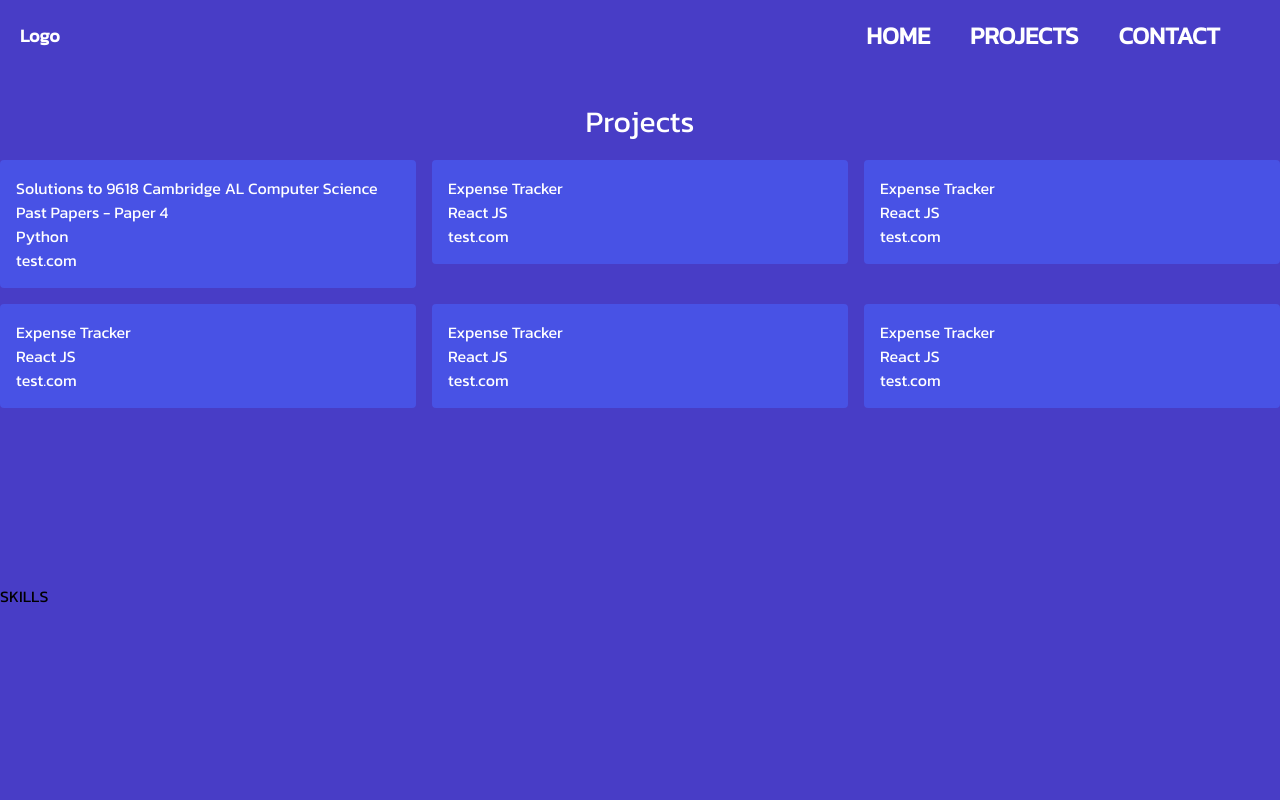
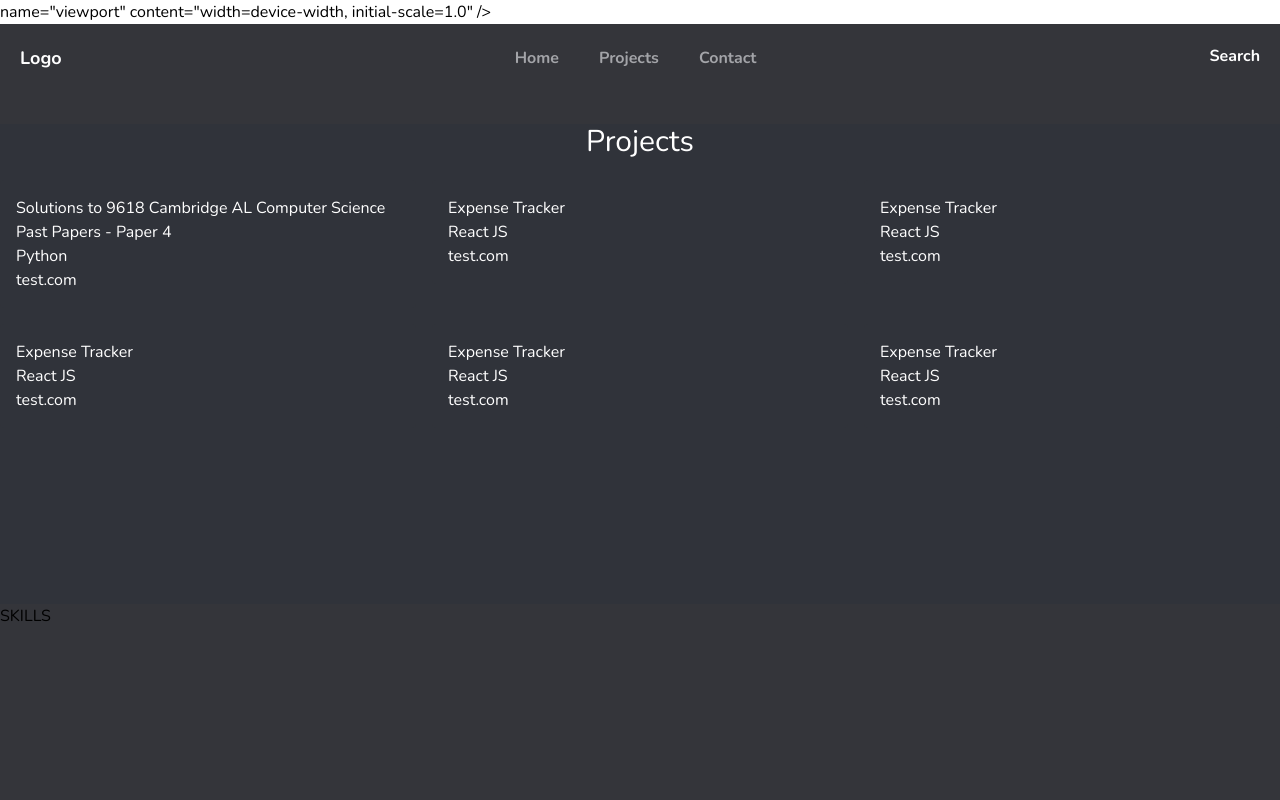
Before and after one commit to RamyHazem/Portfolio-Website, a React (Vite) app: page / in a window 1280 px wide. Shown: the top 800 px of the page. Built offline with nearby package versions, Linux system fonts and the light colour scheme.

Commit message:
changed color palette

```diff
--- a/index.html
+++ b/index.html
@@ -4,10 +4,10 @@
     <meta charset="UTF-8" />
     <link rel="icon" type="image/svg+xml" href="/vite.svg" />
     <link
+      href="https://fonts.googleapis.com/css2?family=Nunito:wght@400;700&display=swap"
       rel="stylesheet"
-      href="https://fonts.googleapis.com/css2?family=Kanit&display=swap"
     />
-    <meta name="viewport" content="width=device-width, initial-scale=1.0" />
+    name="viewport" content="width=device-width, initial-scale=1.0" />
     <title>My Portfolio Website</title>
   </head>
   <body>
--- a/src/App.css
+++ b/src/App.css
@@ -3,7 +3,7 @@
 @import "tailwindcss/utilities";
 
 body {
-  font-family: "Kanit", sans-serif;
+  font-family: "Nunito", sans-serif;
 }
 
 section {
--- a/src/components/NavigationBar.jsx
+++ b/src/components/NavigationBar.jsx
@@ -3,32 +3,32 @@ import { Link } from "react-router-dom";
 
 const NavigationBar = () => {
   return (
-    <nav className="flex justify-between items-center p-5 text-white font-bold">
-      <div className="flex items-center">
+    <nav className="flex justify-between p-5 text-white font-bold">
+      <div className="flex flex-start">
         <Link to="/" className="text-lg">
           Logo
         </Link>
       </div>
-      <div className="hidden md:flex">
-        <ul className="flex space-x-10 px-10 text-xl lg:text-2xl">
+      <div className="flex justify-center items-center">
+        <ul className="flex space-x-10 px-10 text-greyish-clr">
           <li>
-            <Link to="/" className="hover:text-gray-300">
-              HOME
+            <Link to="/" className="hover:text-whitish-clr">
+              Home
             </Link>
           </li>
           <li>
-            <Link to="/projects" className="hover:text-gray-300">
-              PROJECTS
+            <Link to="/projects" className="hover:text-whitish-clr">
+              Projects
             </Link>
           </li>
           <li>
-            <Link to="/contact-us" className="hover:text-gray-300">
-              CONTACT
+            <Link to="/contact-us" className="hover:text-whitish-clr">
+              Contact
             </Link>
           </li>
         </ul>
       </div>
-      <div className="md:hidden"></div>
+      <div className="">Search</div>
     </nav>
   );
 };
--- a/src/components/ProjectSection.jsx
+++ b/src/components/ProjectSection.jsx
@@ -5,7 +5,7 @@ import ProjectContainer from "./ProjectContainer";
 const ProjectSection = () => {
   return (
     <>
-      <section className="mt-8 text-white">
+      <section className="mt-8 text-white bg-project-container-clr">
         <h1 className="text-center text-3xl">Projects </h1>
         <div className="m-5 flex flex-wrap -mx-2 justify-center">
           {projects.map((project) => (
--- a/tailwind.config.js
+++ b/tailwind.config.js
@@ -4,8 +4,10 @@ export default {
   theme: {
     extend: {
       colors: {
-        "home-clr": "#483dc6",
-        "project-container-clr": "#4852e5",
+        "home-clr": "#34353a",
+        "project-container-clr": "#30333a",
+        "whitish-clr": "#e4e5e6",
+        "greyish-clr": "#a3a4a8",
       },
     },
   },
```
